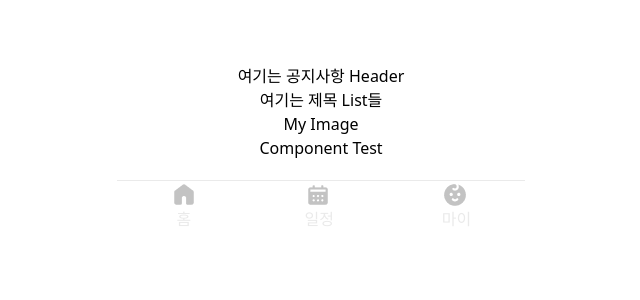
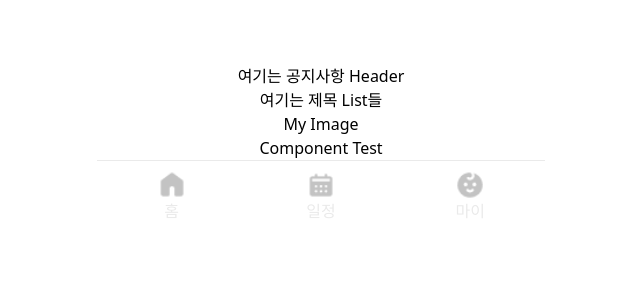
Before and after one commit to allkong/KidWe, a React (Vite) app in the folder front-end/: page / in a window 1280 px wide. Shown: the top 300 px of the page, without its empty margins (319-959 px from the left). Built offline with nearby package versions, Linux system fonts and the light colour scheme; a web font is replaced by a local one.

Commit message:
refactor : NavBar 리팩토링
- atoms : icon
- organisms : NavBar

```diff
--- a/front-end/src/components/Organisms/NavBar.tsx
+++ b/front-end/src/components/Organisms/NavBar.tsx
@@ -2,21 +2,24 @@ import React from 'react';
 import ImageComponent from './../atoms/Icon';
 const NavBar = () => {
   return (
-    <div className="flex flex-row justify-around items-center font-pretendard  border-t border-gray-100 text-gray-100 text-base m-5">
+    <div className="flex flex-row justify-around items-center font-pretendard  border-t border-gray-100 text-gray-100 text-base pt-2">
       <ImageComponent
         src="/public/icons/home.png"
         alt="NoHome"
         text="홈"
+        width={30}
       ></ImageComponent>
       <ImageComponent
         src="./public/icons/calender.png"
         alt="NoCalender"
         text="일정"
+        width={30}
       ></ImageComponent>
       <ImageComponent
         src="/public/icons/mypage.png"
         alt="NoMypage"
         text="마이"
+        width={30}
       ></ImageComponent>
     </div>
   );
--- a/front-end/src/components/atoms/Icon.tsx
+++ b/front-end/src/components/atoms/Icon.tsx
@@ -16,7 +16,7 @@ const ImageComponent: React.FC<ImageComponentProps> = ({
   text,
 }) => {
   return (
-    <div>
+    <div className="flex flex-col items-center">
       <img src={src} alt={alt} width={width} height={height} />
       <p>{text}</p>
     </div>
```
Also changed, not shown: 1 other file (tests, documents, lock files or other folders).
